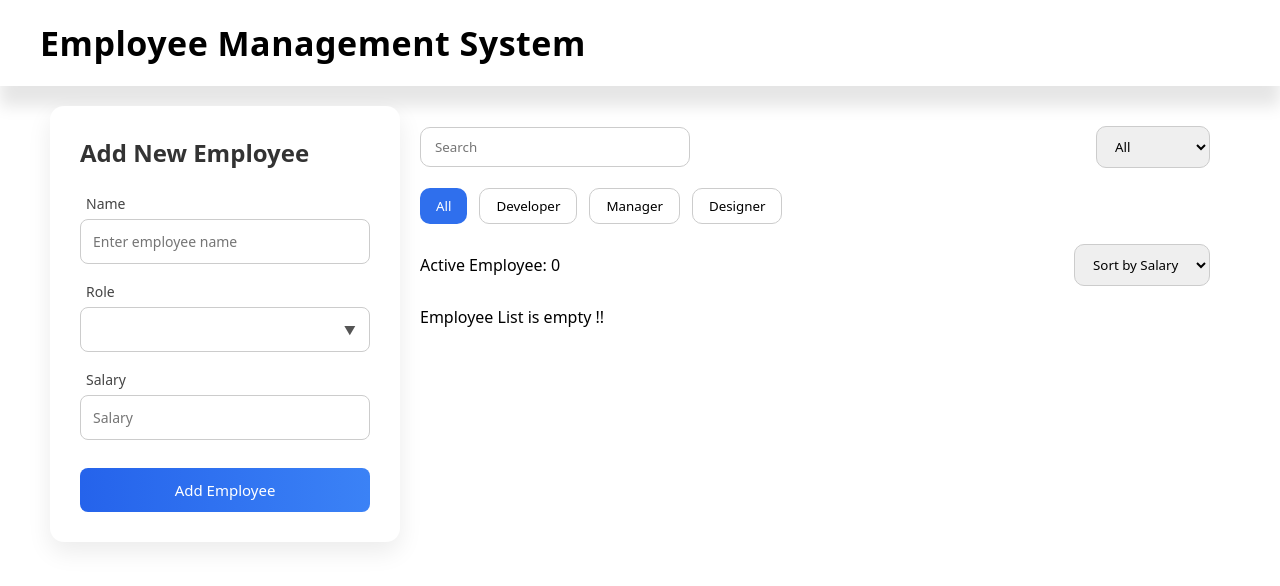
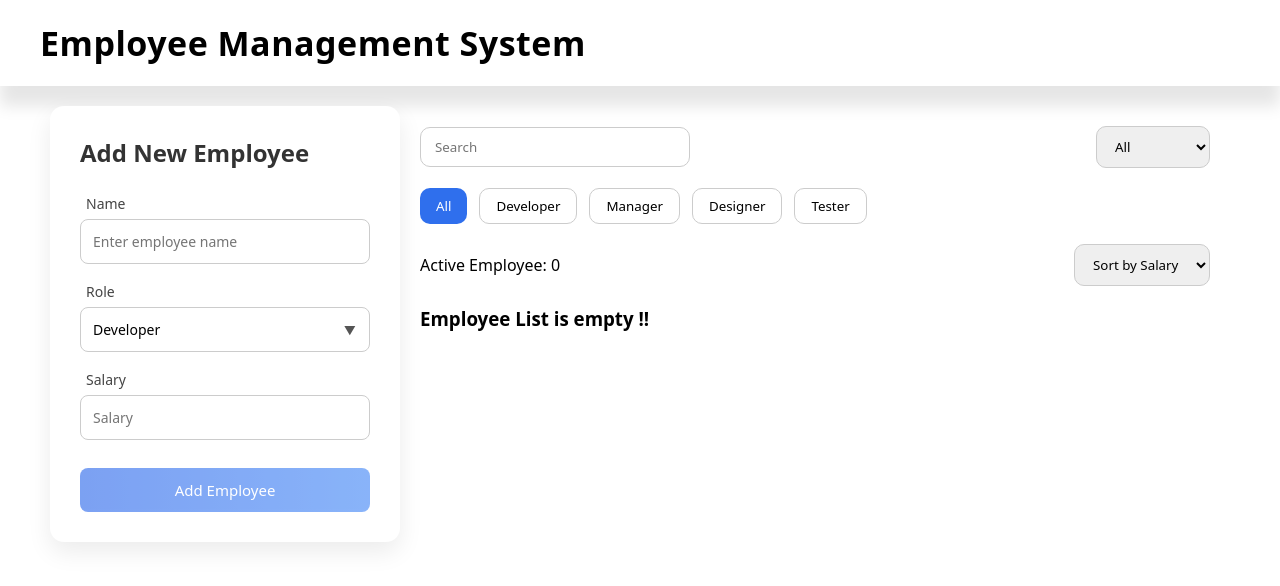
Before and after one commit to Aankushpal/angular1, an Angular app: page / in a window 1280 px wide. Shown: the top 586 px of the page. Built offline with nearby package versions, Linux system fonts and the light colour scheme.

Commit message:
now user can add/delete employee and filters also works like searching, dropdown and tabs

```diff
--- a/src/app/EMS/create-emp/create-emp.html
+++ b/src/app/EMS/create-emp/create-emp.html
@@ -5,14 +5,14 @@
 
   <div class="input-group">
     <label>Name</label>
-    <input type="text" placeholder="Enter employee name" [(ngModel)]="name">
+    <input required type="text" placeholder="Enter employee name" [(ngModel)]="name" (ngModelChange)="validateForm()" >
+    <p [ngStyle]="{'display' : !nameCheck ? 'none': 'block', 'color' : 'red' }">Enter valid name !!</p>
   </div>
 
   <div class="input-group">
     <label>Role</label>
     <div class="select-wrapper">
       <select [(ngModel)]="role">
-        <option value="" disabled>Select a role</option>
         <option value="developer">Developer</option>
         <option value="manager">Manager</option>
         <option value="designer">Designer</option>
@@ -23,13 +23,18 @@
 
   <div class="input-group">
     <label>Salary</label>
-    <input type="text" placeholder="Salary" [(ngModel)] = "salary" (ngModelChange)="checkSalaryType()">
+    <input type="text" placeholder="Salary" [(ngModel)] = "salary" (ngModelChange)="validateForm()">
     <p [ngStyle]="{'display' : !salaryCheck ? 'none': 'block', 'color' : 'red' }">Enter valid salary !!</p>
   </div>
 
-  <button [ngClass]="salaryCheck ? 'pe-none' : '' " class="add-btn" (click)="addEmployee()">Add Employee</button>
+  <button [ngClass]="submitBtn ? 'pe-none' : '' " class="add-btn" (click)="addEmployee()" [disabled]="submitBtn">Add Employee</button>
 
 </div>
 <app-show-emp
-[empList] = "empList" [activeEmp] = "totalActive"></app-show-emp>
+            [empList] = "copyEmpList"
+            [activeEmp] = "totalActiveEmployees()"
+            (deleteEmp)="deleteEmplyye($event)"
+            (searchEvent)="filterEmployee($event)"
+            [selectRole]="selectRole"
+></app-show-emp>
 </div>
--- a/src/app/EMS/create-emp/create-emp.ts
+++ b/src/app/EMS/create-emp/create-emp.ts
@@ -1,14 +1,14 @@
 import { Component } from '@angular/core';
-import { ShowEmp } from "../show-emp/show-emp";
+import { ShowEmp } from '../show-emp/show-emp';
 import { FormsModule } from '@angular/forms';
-import { NgStyle, NgClass } from "@angular/common";
+import { NgStyle, NgClass } from '@angular/common';
 
-export interface  Employee{
+export interface Employee {
   id: number;
   name: string;
   role: string;
   salary: number;
-  isActive: boolean
+  isActive: boolean;
 }
 
 @Component({
@@ -17,43 +17,81 @@ export interface  Employee{
   templateUrl: './create-emp.html',
   styleUrl: './create-emp.css',
 })
+export class CreateEmp {
+  empList: Employee[] = [];
+  copyEmpList: Employee[] = [];
 
-export class CreateEmp {
-  empList : Employee[] = [];
-  totalActive: number = 0;
+  name!: string;
+  role: string = 'developer';
+  salary!: number | string;
+  salaryCheck: boolean = false;
+  nameCheck:boolean = false;
+  submitBtn:boolean = true;
+  selectRole: string = 'all';
 
-  name!:string;
-  role!: string;
-  salary!: number | string;
-  salaryCheck : boolean = false
-
-  addEmployee(){
-    let obj = {
-      id : Date.now(),
-      name : this.name,
-      role : this.role,
-      salary : + this.salary,
-      isActive : true
-    }
-    console.log(obj)
-    this.empList.push(obj)
-
-    console.log(this.empList)
-
-    this.name = ''
-    this.salary = ''
-    this.role = ''
+  copyMainList() {
+    this.copyEmpList = [...this.empList];
   }
 
-  checkSalaryType(){
-    let sal = + this.salary;
-    if(isNaN(sal) || sal <= 0){
-      console.log("Invalid value!!")
-      this.salaryCheck = true;
-    }else{
-      console.log("Valid value!!")
-      this.salaryCheck = false;
-    }
+  addEmployee() {
+    let obj = {
+      id: Date.now(),
+      name: this.name,
+      role: this.role,
+      salary: +this.salary,
+      isActive: true,
+    };
+    console.log(obj);
+    this.empList.push(obj);
+
+    this.copyMainList();
+
+    this.name = '';
+    this.salary = '';
+    this.role = 'developer';
+    this.salaryCheck = true;
   }
 
+  validateForm() {
+    let sal = +this.salary;
+
+   const invalidName = this.name.trim().length <= 0;
+   const invalidSalary = isNaN(sal) || sal <= 0;
+
+   this.nameCheck = invalidName;
+   this.salaryCheck = invalidSalary;
+
+   this.submitBtn = invalidName || invalidSalary;
+  }
+
+  totalActiveEmployees() {
+    return this.empList.filter((emp) => emp.isActive).length;
+  }
+
+  // ? Used this method if you're going with employee's index
+  deleteEmplyye(id: number) {
+    this.empList.splice(id, 1);
+    this.copyMainList();
+  }
+
+  // ? Used this method if you're going with employee's id
+  // deleteEmplyye(id :number){
+  //   this.empList = this.empList.filter((emp) => emp.id !== id)
+  // this.copyMainList()
+  // }
+
+  filterEmployee(Val: string) {
+    let searchVal = Val.toLowerCase().trim();
+    if ((searchVal == 'all')) {
+      this.copyEmpList = [...this.empList];
+    } else {
+      this.copyEmpList = this.empList.filter((emp) => {
+        return (
+          emp.name.toLowerCase().includes(searchVal) || emp.role.toLowerCase().includes(searchVal)
+        );
+      });
+    }
+
+    console.log(this.copyEmpList);
+  }
 }
--- a/src/app/EMS/show-emp/show-emp.html
+++ b/src/app/EMS/show-emp/show-emp.html
@@ -4,15 +4,16 @@
   <div class="top-bar">
 
     <div class="search-box">
-      <input type="text" placeholder="Search">
+      <input type="text" placeholder="Search" ngModel (ngModelChange)="searchEvent.emit($event)">
     </div>
 
     <div class="top-filter">
-      <select>
-        <option>All</option>
-        <option>Developer</option>
-        <option>Manager</option>
-        <option>Designer</option>
+      <select [(ngModel)]="selectRole" (ngModelChange)="searchEvent.emit($event)">
+        <option value="all">All</option>
+        <option value="developer">Developer</option>
+        <option value="manager">Manager</option>
+        <option value="designer">Designer</option>
+        <option value="tester">Tester</option>
       </select>
     </div>
 
@@ -21,10 +22,11 @@
 
   <!-- Role Filter Buttons -->
   <div class="role-filters">
-    <button class="active">All</button>
-    <button>Developer</button>
-    <button>Manager</button>
-    <button>Designer</button>
+    <button [ngClass]="selectRole == 'all' ? 'active' : ' '" (click)="selectedRole('all')">All</button>
+    <button [ngClass]="selectRole == 'developer' ? 'active' : ' '" (click)="selectedRole('developer')">Developer</button>
+    <button [ngClass]="selectRole == 'manager' ? 'active' : ' '" (click)="selectedRole('manager')">Manager</button>
+    <button [ngClass]="selectRole == 'designer' ? 'active' : ' '" (click)="selectedRole('designer')">Designer</button>
+    <button [ngClass]="selectRole == 'tester' ? 'active' : ' '" (click)="selectedRole('tester')">Tester</button>
   </div>
 
 
@@ -46,7 +48,7 @@
   <div class="employee-grid">
 
         @if(empList.length > 0){
-  @for (emp of empList; track emp.id) {
+  @for (emp of empList; track emp.id; let i = $index) {
 
     <div class="employee-card">
       <div class="card-top">
@@ -59,17 +61,17 @@
 
       <div class="card-actions">
         <label class="switch">
-          <input type="checkbox" checked>
+          <input type="checkbox" checked [(ngModel)]= "emp.isActive">
           <span class="slider"></span>
         </label>
 
-        <button class="delete-btn">Delete</button>
+        <button class="delete-btn" (click) = "removeEmp(i)">Delete</button>
       </div>
     </div>
 
   }
 } @else{
-  <p>Employee List is empty !!</p>
+  <h3>Employee List is empty !!</h3>
 }
 
 
--- a/src/app/EMS/show-emp/show-emp.ts
+++ b/src/app/EMS/show-emp/show-emp.ts
@@ -1,14 +1,34 @@
-import { Component, Input } from '@angular/core';
+import { Component, EventEmitter, Input, Output } from '@angular/core';
 import { Employee } from '../create-emp/create-emp';
 import { CommonModule } from '@angular/common';
+import { FormsModule } from '@angular/forms';
 
 @Component({
   selector: 'app-show-emp',
-  imports: [CommonModule],
+  imports: [CommonModule, FormsModule],  //? Common Module is required for @if, @for, [ngClass] and [ngStyle],  and FormsModule is required for ngModel and other form related directives
   templateUrl: './show-emp.html',
   styleUrl: './show-emp.css',
 })
 export class ShowEmp {
+  // * Inputs are supposed to be read-only data from parent.
   @Input() empList: Employee[] = [];
   @Input() activeEmp: number = 0;
+  @Input() selectRole:string = 'all';
+
+  @Output() deleteEmp = new EventEmitter<number>();
+  @Output() searchEvent = new EventEmitter();
+
+
+  removeEmp(idx:number){
+    console.log(idx)
+    this.deleteEmp.emit(idx)
+  }
+
+  //! (ngModelChange) only works if the ngModel directive is present on the element
+
+  selectedRole(val:string){
+    this.selectRole = val;
+    this.searchEvent.emit(this.selectRole)
+  }
+
 }
```
